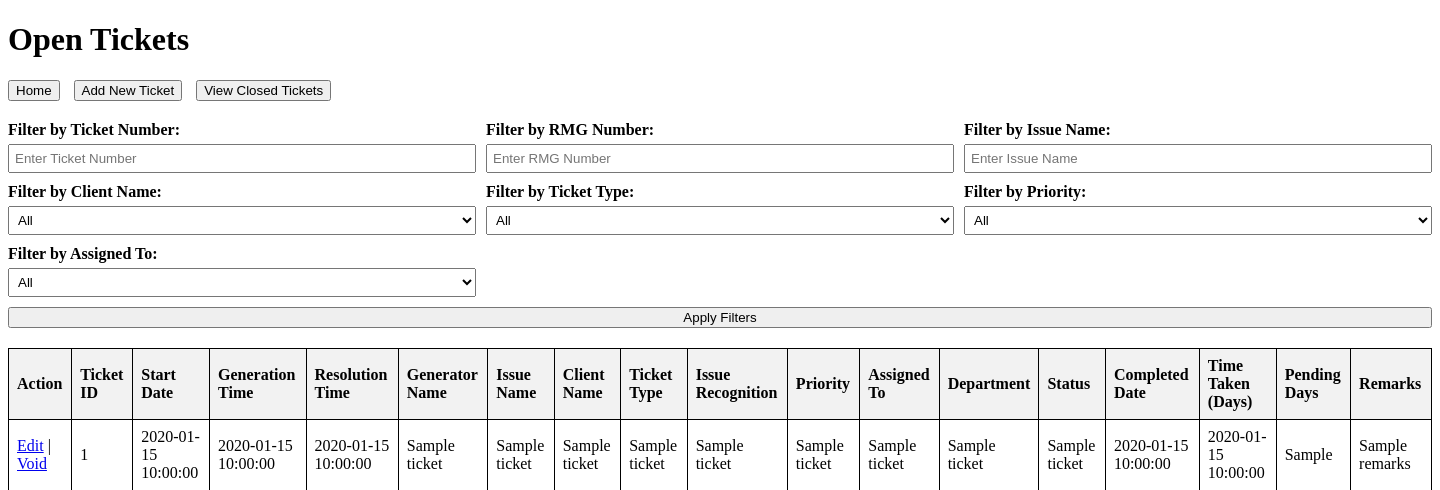
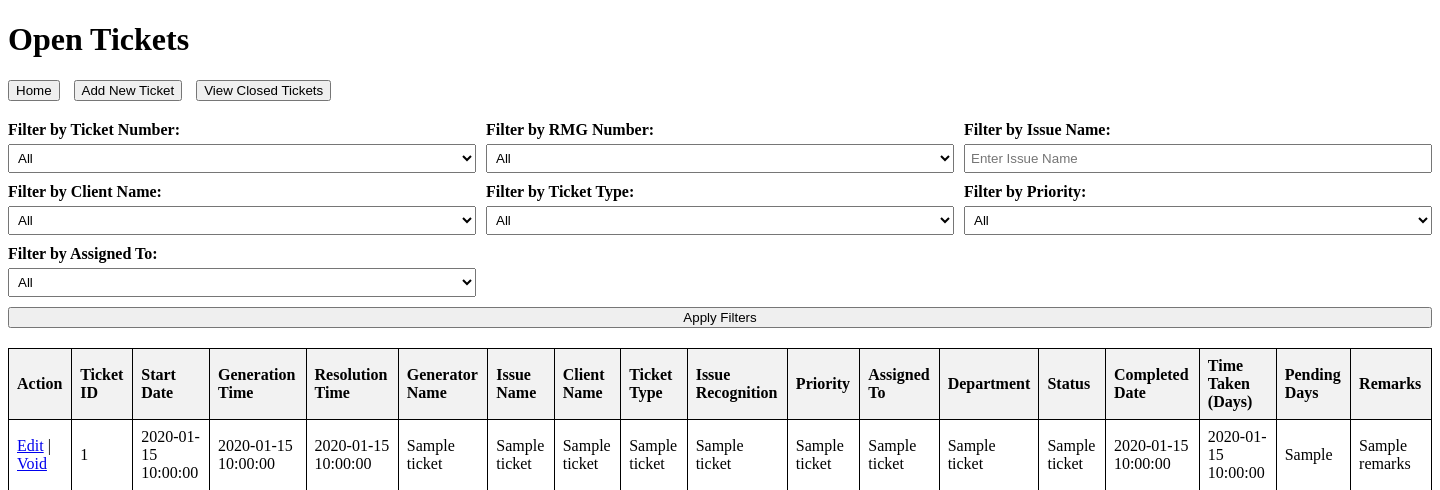
Before and after one commit to FarazNadeem22/rmpl2, a Flask app: template templates/view_open_tickets.html in a window 1440 px wide. Shown: the top 490 px of the page. Run offline with Flask 2, Linux system fonts and the light colour scheme; the template is opened without the code that fills it: most values are stand-ins (such as "Sample title", 1, 10 or a date in 2020).

```diff
--- a/templates/view_open_tickets.html
+++ b/templates/view_open_tickets.html
@@ -53,11 +53,21 @@
     <form method="GET" action="/view_open_tickets">
         <div class="form-group">
             <label for="ticket_number">Filter by Ticket Number:</label>
-            <input type="text" id="ticket_number" name="ticket_number" placeholder="Enter Ticket Number">
+            <select name="ticket_number" id="ticket_number">
+                <option value="">All</option>
+                {% for ticket in ticket_numbers %}
+                <option value="{{ ticket.TicketID }}">{{ ticket.TicketID }}</option>
+                {% endfor %}
+            </select>
         </div>
         <div class="form-group">
             <label for="rmg_number">Filter by RMG Number:</label>
-            <input type="text" id="rmg_number" name="rmg_number" placeholder="Enter RMG Number">
+            <select name="rmg_number" id="rmg_number">
+                <option value="">All</option>
+                {% for rmg in rmg_numbers %}
+                <option value="{{ rmg.RMGNo }}">{{ rmg.RMGNo }}</option>
+                {% endfor %}
+            </select>
         </div>
         <div class="form-group">
             <label for="issue_name">Filter by Issue Name:</label>
```
Also changed, not shown: app.py (+11 -3 lines).
